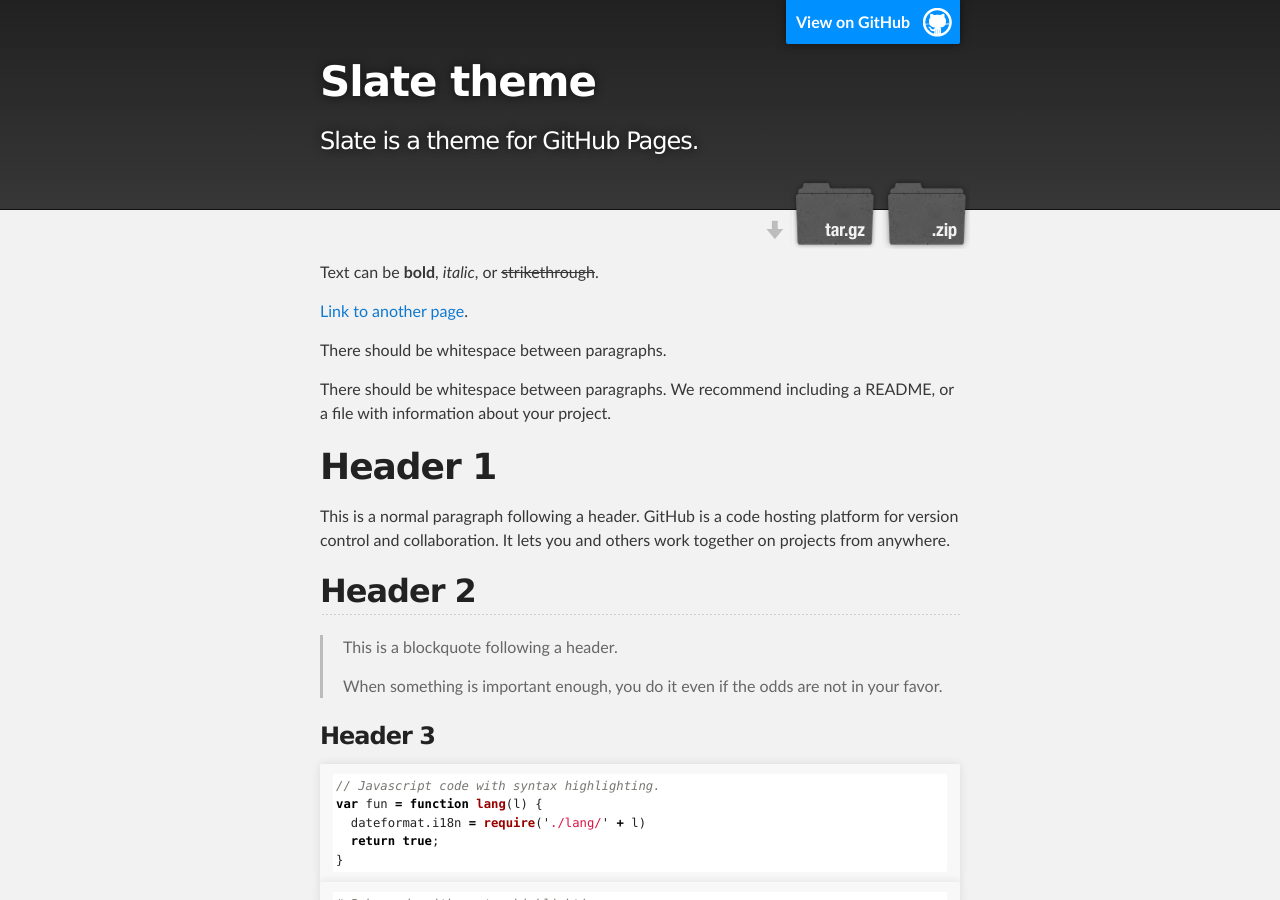
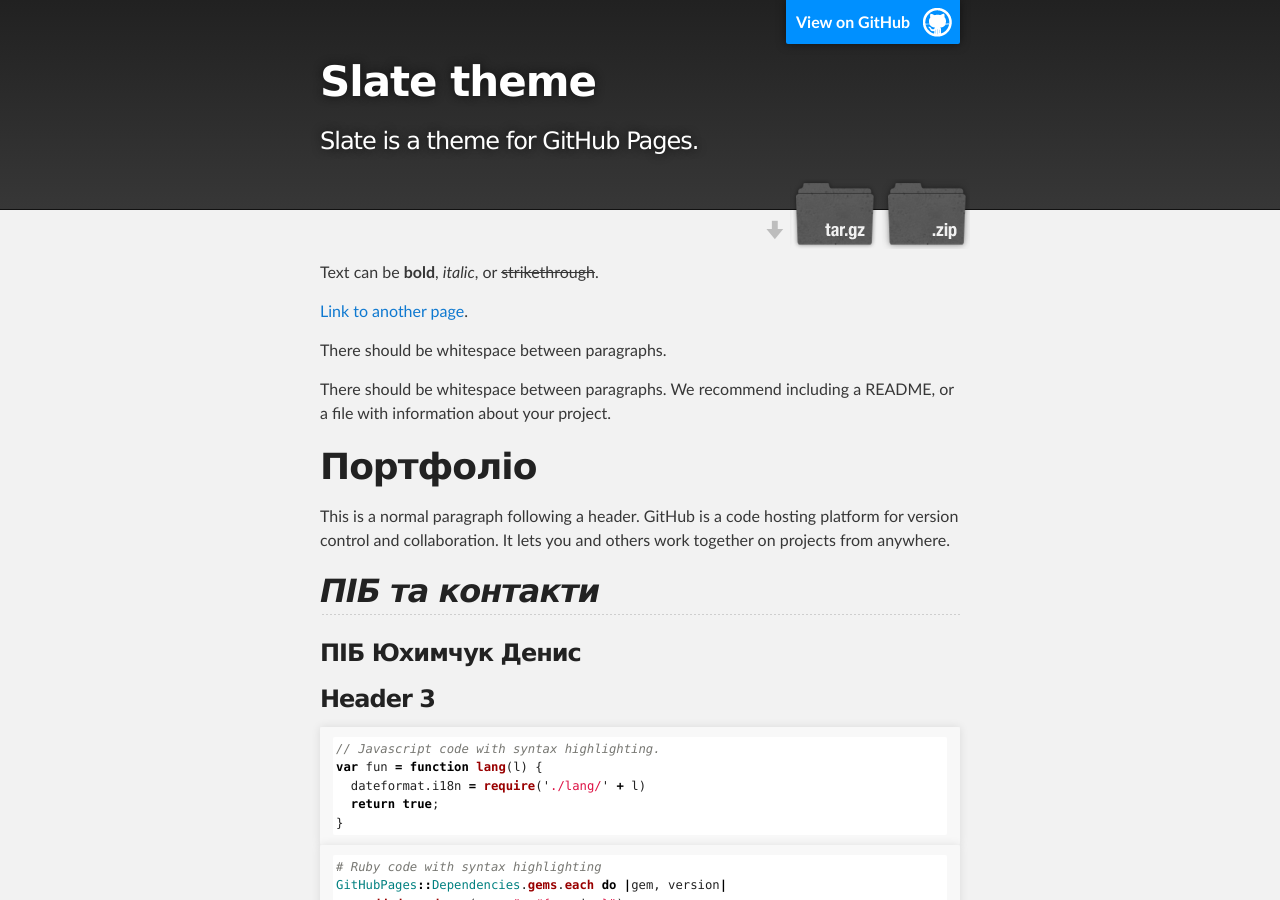
Before and after one commit to Denchik1143/DenchikM1.github.io, a Jekyll site: the page built from index.md, in a window 1280 px wide and 900 px high. Built offline with Jekyll 4.4.1, drawn with Linux system fonts in a browser that asks for light colours.

Commit message:
Update index.md

```diff
--- a/index.md
+++ b/index.md
@@ -10,15 +10,13 @@
 
 There should be whitespace between paragraphs. We recommend including a README, or a file with information about your project.
 
-# Header 1
+# **Портфоліо**
 
 This is a normal paragraph following a header. GitHub is a code hosting platform for version control and collaboration. It lets you and others work together on projects from anywhere.
 
-## Header 2
+## **_ПІБ та контакти_**
 
-> This is a blockquote following a header.
->
-> When something is important enough, you do it even if the odds are not in your favor.
+### ПІБ Юхимчук Денис
 
 ### Header 3
 
```
